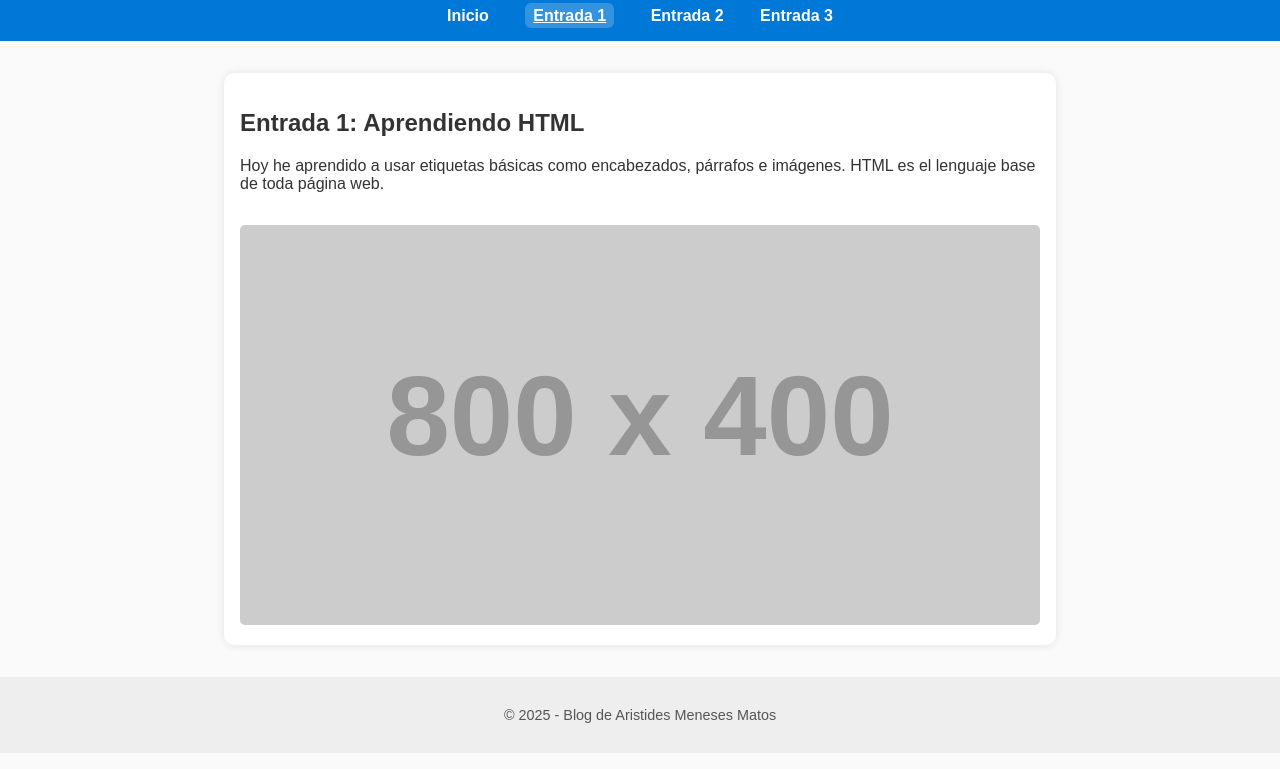
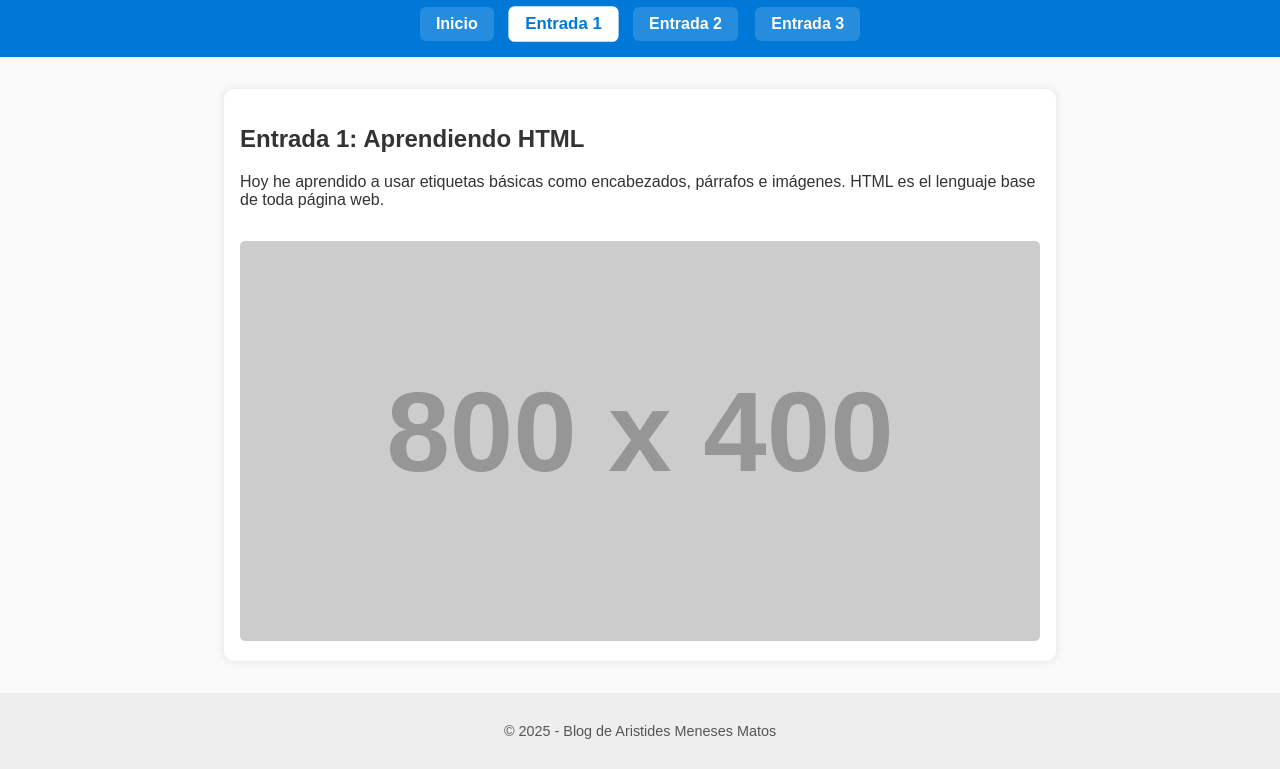
Before and after one commit to aristidesmenesesmatos-byte/LAB1, a plain HTML site: page entrada1.html in a window 1280 px wide. Shown: the part 89-858 px from the top of the page. Drawn offline with Linux system fonts and the light colour scheme; placeholder pictures from the web are drawn by us.

Commit message:
Mejorado menú con botones interactivos

```diff
--- a/styles.css
+++ b/styles.css
@@ -14,28 +14,34 @@ header {
   text-align: center;
 }
 
-/* Navegación principal */
+/* Navegación principal con estilo de botones */
+nav {
+  margin-top: 0.5rem;
+}
+
 nav a {
   color: white;
-  margin: 0 1rem;
+  background-color: rgba(255, 255, 255, 0.15);
+  margin: 0 0.4rem;
+  padding: 0.5rem 1rem;
+  border-radius: 6px;
   text-decoration: none;
   font-weight: bold;
-  transition: all 0.3s ease; /* transición suave al pasar el ratón o al activar */
+  display: inline-block;
+  transition: all 0.3s ease;
 }
 
 /* Efecto al pasar el ratón */
 nav a:hover {
-  text-decoration: underline;
-  color: #e0e0e0;
+  background-color: rgba(255, 255, 255, 0.35);
+  transform: translateY(-2px);
 }
 
-/* Enlace activo: resalta la página actual */
+/* Enlace activo (página actual) */
 nav a.active {
-  text-decoration: underline;
-  background-color: rgba(255, 255, 255, 0.2);
-  border-radius: 6px;
-  padding: 0.25rem 0.5rem;
-  color: #ffffff;
+  background-color: white;
+  color: #0078d7;
+  transform: scale(1.05);
 }
 
 /* Contenido principal */
@@ -45,7 +51,7 @@ main {
   padding: 1rem;
   background: white;
   border-radius: 10px;
-  box-shadow: 0 0 10px rgba(0, 0, 0, 0.1); /* sombra ligera para destacar el contenido */
+  box-shadow: 0 0 10px rgba(0, 0, 0, 0.1);
 }
 
 /* Imágenes */
```
